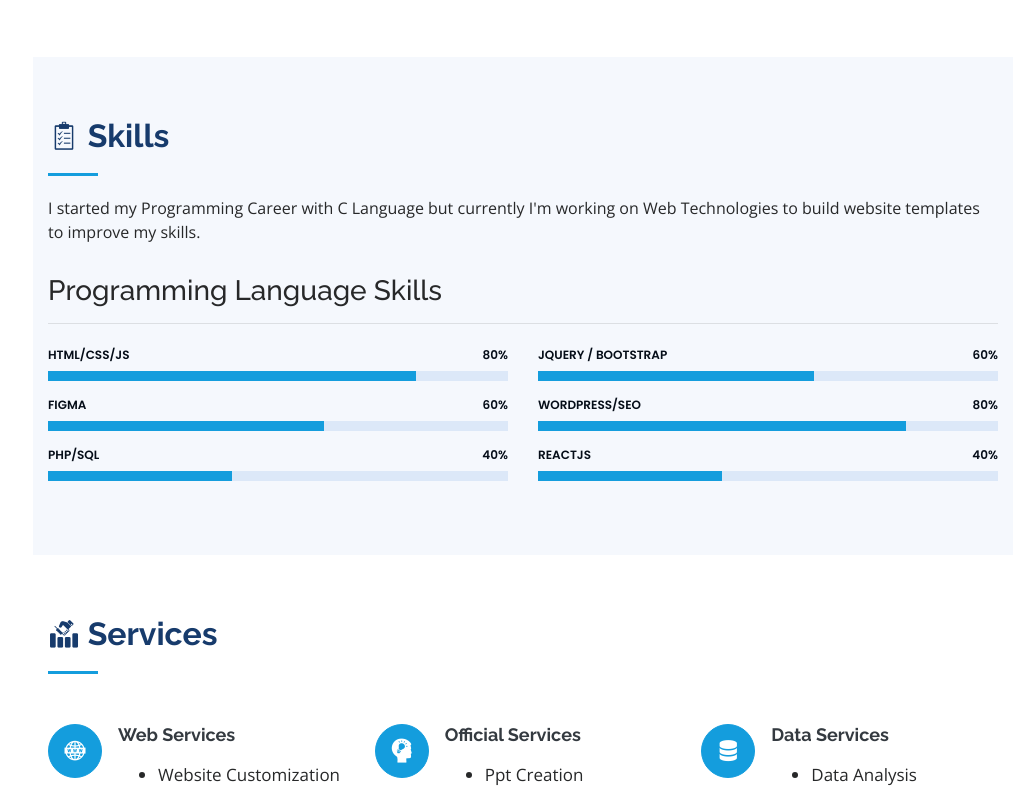
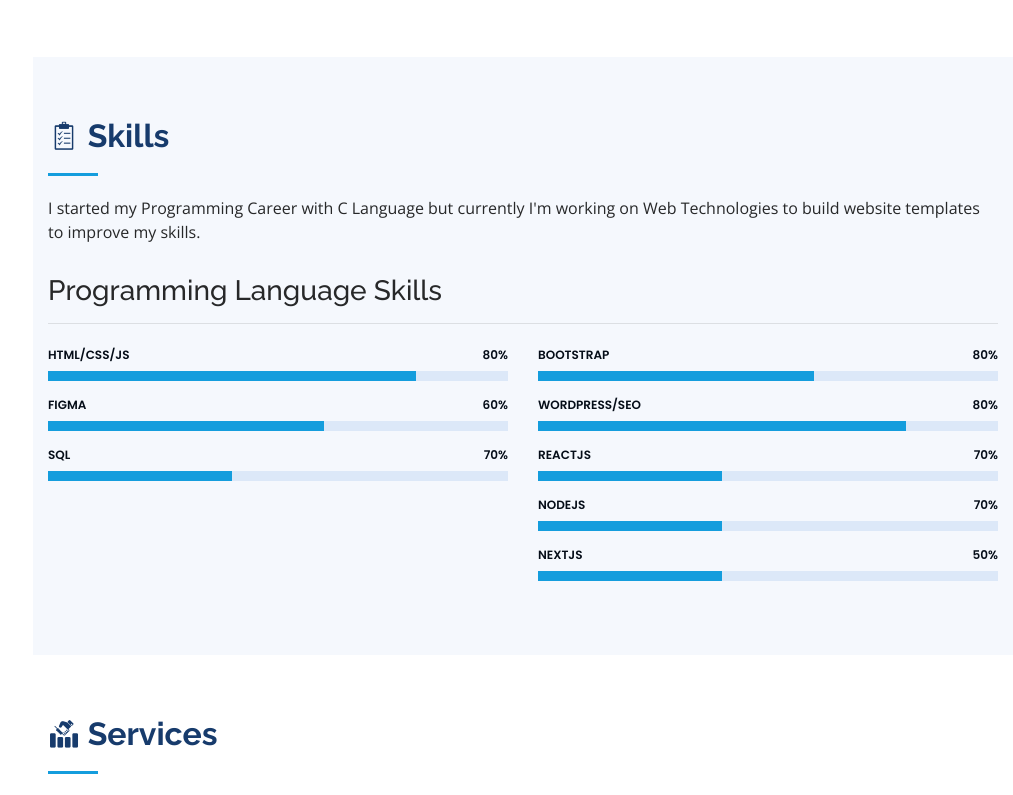
Before and after one commit to poojasrm/poojasrm.github.io, a plain HTML site: page index.html in a window 1280 px wide. Shown: the part 1393-2188 px from the top of the page, without its empty margins (267-1280 px from the left). Drawn offline with nearby package versions, Linux system fonts and the light colour scheme.

Commit message:
Update index.html

```diff
--- a/index.html
+++ b/index.html
@@ -100,7 +100,7 @@
 
           </div>
           <div class="col-lg-8 pt-4 pt-lg-0 content" data-aos="fade-left">
-            <h3>Software & web Developer</h3>
+            <h3>Software Development Engineer</h3>
 
             <div class="row">
               <div class="col-lg-6">
@@ -157,7 +157,7 @@
             </div>
 
             <div class="progress">
-              <span class="skill">PHP/SQL <i class="val">40%</i></span>
+              <span class="skill">SQL <i class="val">70%</i></span>
               <div class="progress-bar-wrap">
                 <div class="progress-bar" role="progressbar" aria-valuenow="40" aria-valuemin="0" aria-valuemax="100"></div>
               </div>
@@ -167,7 +167,7 @@
           <div class="col-lg-6" data-aos="fade-up" data-aos-delay="100">
 
             <div class="progress">
-              <span class="skill">Jquery / Bootstrap <i class="val">60%</i></span>
+              <span class="skill">Bootstrap <i class="val">80%</i></span>
               <div class="progress-bar-wrap">
                 <div class="progress-bar" role="progressbar" aria-valuenow="60" aria-valuemin="0" aria-valuemax="100"></div>
               </div>
@@ -182,12 +182,23 @@
 
 
             <div class="progress">
-              <span class="skill">ReactJs <i class="val">40%</i></span>
+              <span class="skill">ReactJs <i class="val">70%</i></span>
               <div class="progress-bar-wrap">
                 <div class="progress-bar" role="progressbar" aria-valuenow="40" aria-valuemin="0" aria-valuemax="100"></div>
               </div>
             </div>
-
+<div class="progress">
+              <span class="skill">NodeJs <i class="val">70%</i></span>
+              <div class="progress-bar-wrap">
+                <div class="progress-bar" role="progressbar" aria-valuenow="40" aria-valuemin="0" aria-valuemax="100"></div>
+              </div>
+            </div>
+           <div class="progress">
+              <span class="skill">NextJs <i class="val">50%</i></span>
+              <div class="progress-bar-wrap">
+                <div class="progress-bar" role="progressbar" aria-valuenow="40" aria-valuemin="0" aria-valuemax="100"></div>
+              </div>
+            </div>
 
           </div>
 
```
